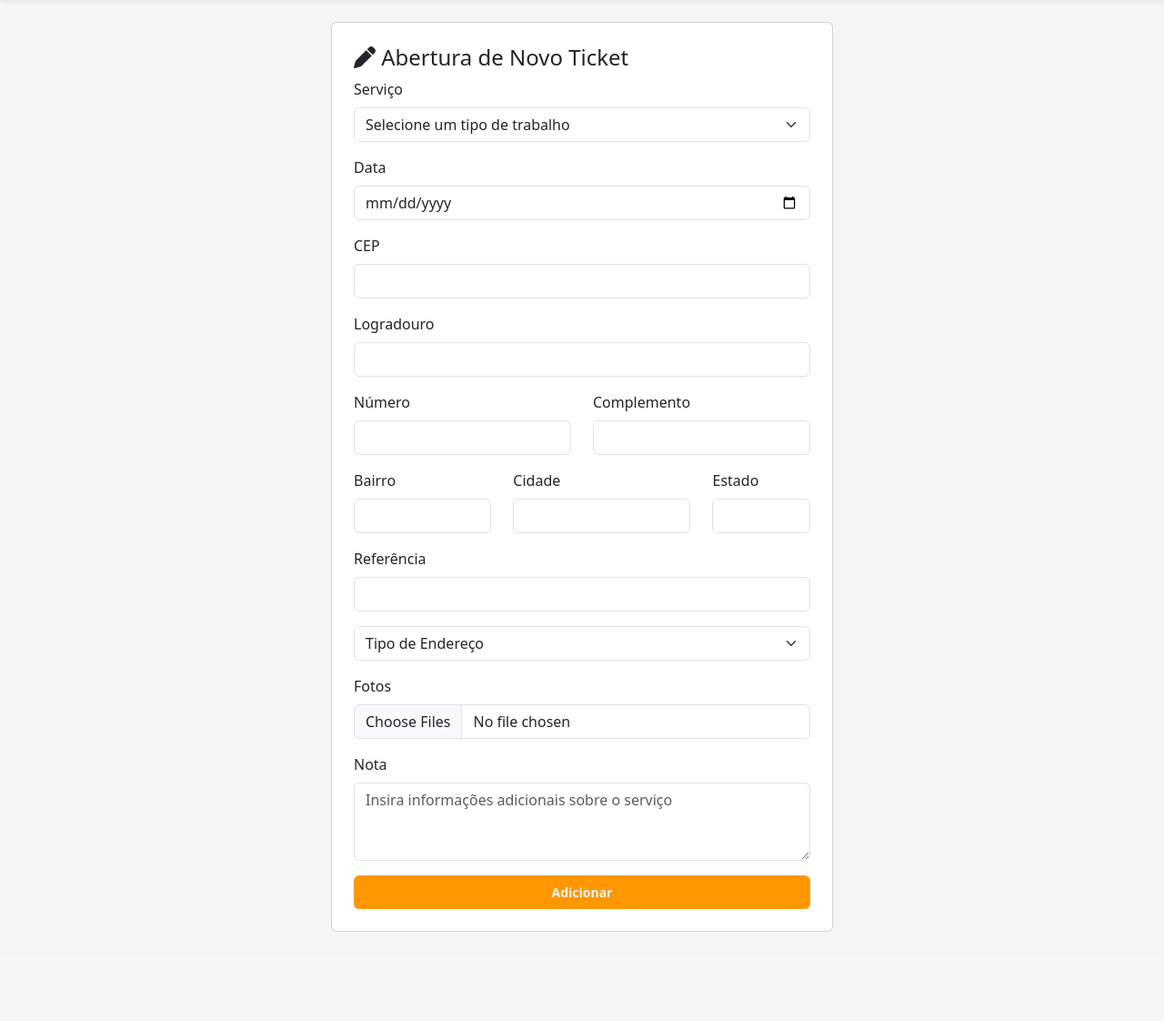
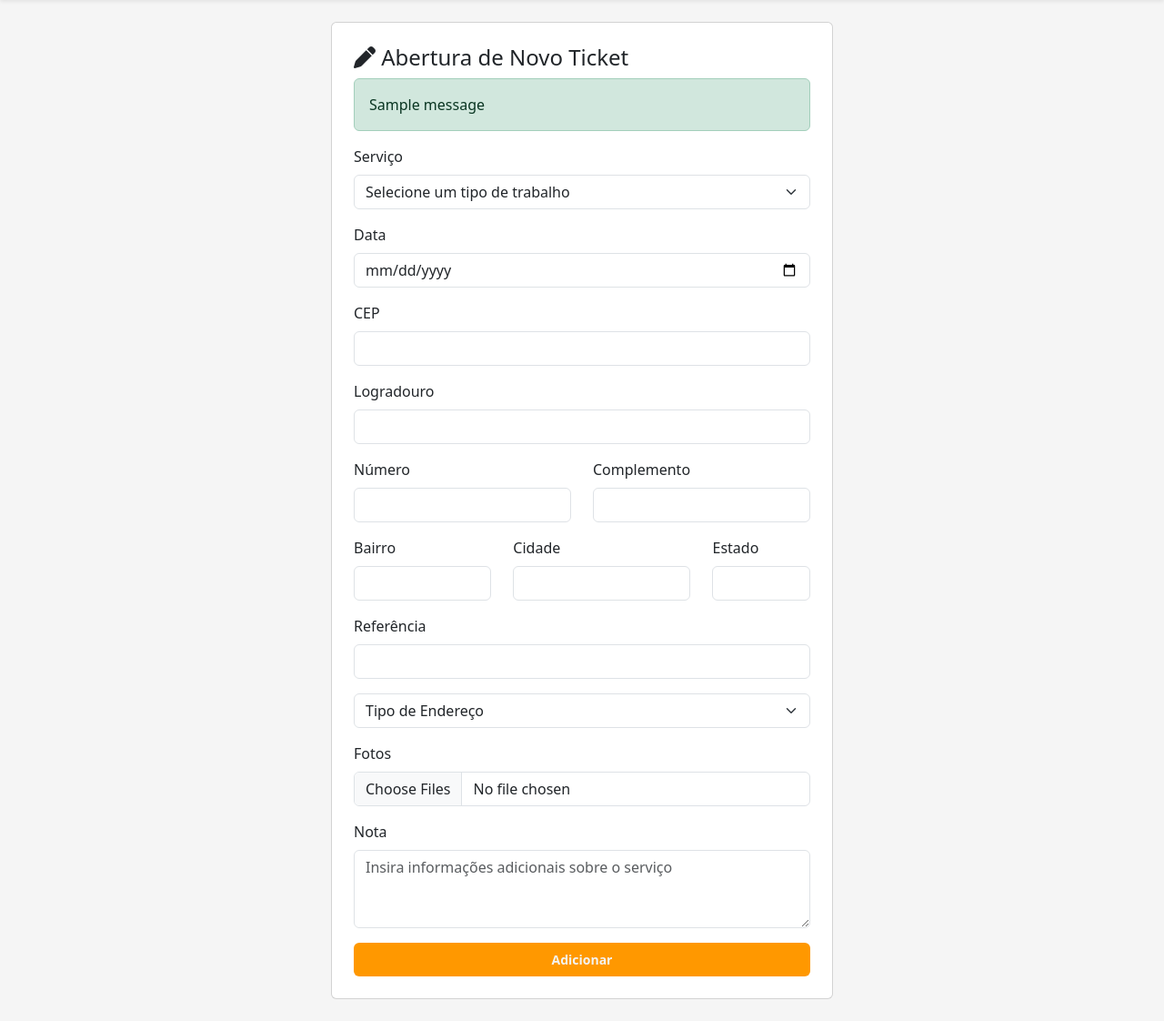
Before and after one commit to Adan-Marques/tcc_ads, a Django app: page /ticket/cadastrar-ticket/ in a window 1280 px wide. Shown: the part 78-1200 px from the top of the page at 91% size. Before the commit the page ends 1102 px from the top, so only its background shows below. Run offline with Django 5.2, Linux system fonts and the light colour scheme; a user stored in the database is signed in; tables that the repository leaves empty hold one stand-in row (values such as "Sample post"); one stand-in notice (Sample message) is shown.

Commit message:
Ticket confirmation message

```diff
--- a/services/views.py
+++ b/services/views.py
@@ -34,6 +34,7 @@ def cadastroTicket(request):
         ticket.endereco = endereco
         ticket.imagem = request.FILES.get('imagem')
         ticket.save()
+        messages.success(request, "Chamado enviado com sucesso!")
     return render(request, 'cliente/ticket.html')
 
 
--- a/templates/cliente/ticket.html
+++ b/templates/cliente/ticket.html
@@ -9,6 +9,14 @@
 				{% if not confirmacao %}
 				<form method='POST' enctype="multipart/form-data">
 					{% csrf_token %}
+					{% if messages %}
+					{% for message in messages %}
+					<div class="alert alert-{{message.tags}}" role="alert">
+						{{ message }}
+					</div>
+					{% endfor %}
+					{% endif %}
+
 					<div class="mb-3">
 						<label class="form-label">Serviço</label>
 						<select name="categoria" class="form-select">
```
Lines whose indentation alone changed are shown as unchanged.
